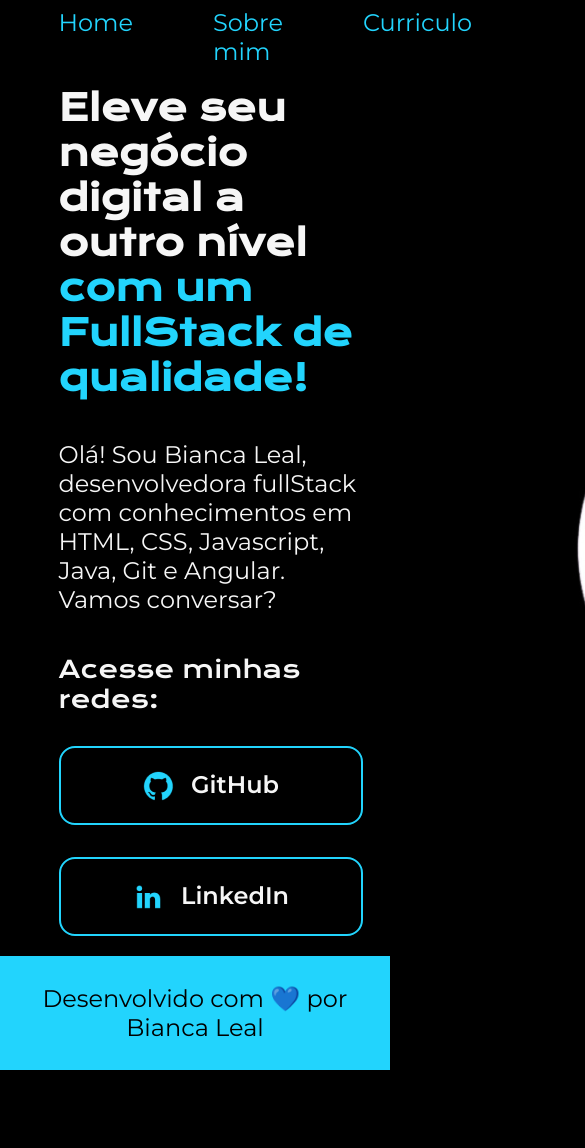
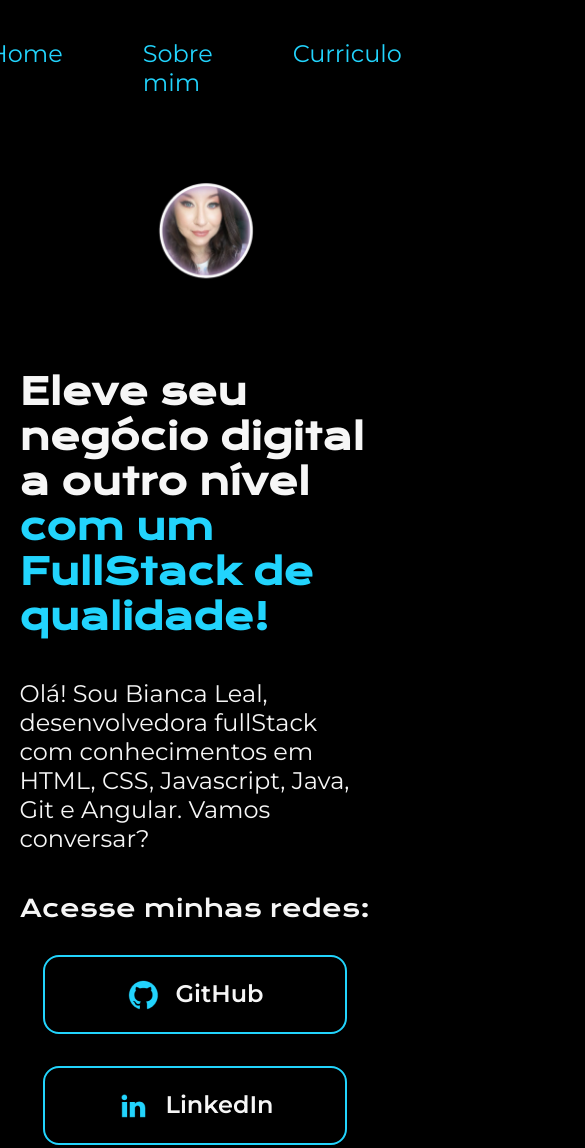
Before and after one commit to Bianca-Leal/portfolio-bianca, a plain HTML site: page index.html in a window 390 px wide. Shown: the top 1148 px of the page, 585 px wide, since content can reach past the window. Before the commit the page ends 1070 px from the top, so only its background shows below. Drawn offline with nearby package versions, Linux system fonts and the light colour scheme.

Commit message:
responsividade

```diff
--- a/index.html
+++ b/index.html
@@ -22,17 +22,17 @@
             <p class="apresentacao__conteudo__texto" id="portfolio">Olá! Sou Bianca Leal, desenvolvedora fullStack com conhecimentos em HTML, CSS, Javascript, Java, Git e Angular. Vamos conversar?</p>
             <div class="apresentacao__links">
                 <h2 class="apresentacao-links-subtitulo">Acesse minhas redes: </h2>
-                <a class="apresentacao__links__link" href="https://github.com/Bianca-Leal" target="_blank">
+                <a class="apresentacao__links__navegacao" href="https://github.com/Bianca-Leal" target="_blank">
                    <img src="assets/github.png" alt="icone github">
                     GitHub
                 </a>
-                <a class="apresentacao__links__link" href="https://www.linkedin.com/in/bianca-leall" target="_blank">
+                <a class="apresentacao__links__navegacao" href="https://www.linkedin.com/in/bianca-leall" target="_blank">
                     <img src="assets/linkedin.png" alt="icone linkedin">
                     LinkedIn
                 </a>
             </div>
         </section>
-        <img class="apresentacao__foto__perfil" src="assets/perfil.png" alt="Foto da Bianca Leal">
+        <img class="apresentacao__imagem" src="assets/perfil.png" alt="Foto da Bianca Leal">
    </main>
 
    <footer class="rodape">
--- a/styles/style.css
+++ b/styles/style.css
@@ -37,7 +37,7 @@ body {
 .cabecalho__menu__link {
   font-family: var(--fonte-secundaria);
   font-size: 24px;
-  font-weight: 600px;
+  font-weight: 1.5rem;
   color: var(--cor-terciaria);
   text-decoration: none;
 }
@@ -47,16 +47,17 @@ body {
   display: flex;
   align-items: center;
   justify-content: space-between;
+  gap: 82px;
 }
 .apresentacao__conteudo {
-  width: 615px;
+  width: 50%;
   display: flex;
   flex-direction: column;
   gap: 40px;
 }
 
 .apresentacao__conteudo__titulo {
-  font-size: 36px;
+  font-size: 2.25rem;
   font-family: var(--fonte-primaria);
 }
 
@@ -65,7 +66,7 @@ body {
 }
 
 .apresentacao__conteudo__texto {
-  font-size: 24px;
+  font-size: 1.5rem;
   font-family: var(--fonte-secundaria)
 }
 
@@ -80,10 +81,10 @@ body {
 .apresentacao-links-subtitulo {
   font-family: var(--fonte-primaria);
   font-weight: 400;
-  font-size: 24px;
+  font-size: 1.5rem;
 }
 
-.apresentacao__links__link {
+.apresentacao__links__navegacao {
   /* background-color: #22D4FD; */
   padding: 21.5px 0;
   display: flex;
@@ -93,7 +94,7 @@ body {
   width: 300px;
   text-align: center;
   border-radius: 16px;
-  font-size: 24px;
+  font-size: 1.5rem;
   font-weight: 600;
   padding: 21.5px 0;
   text-decoration: none;
@@ -105,13 +106,17 @@ body {
   background-color: var(--cor-hover);
 }
 
+.apresentacao__imagem {
+  width: 50%;
+}
+
 .rodape {
   padding: 28px;
   color: var(--cor-primaria);
   background-color: var(--cor-terciaria);
   text-align: center;
   font-family: var(--fonte-secundaria);
-  font-size: 24px;
+  font-size: 1.5rem;
   font-weight: 400;
 }
 
@@ -123,3 +128,22 @@ body {
   margin: 300px;
   gap: 20px;
 }
+
+@media (max-width: 1200px) {
+  .cabecalho {
+    padding: 10%;
+  }
+
+  .cabecalho__menu {
+    justify-content: center;
+  }
+
+  .apresentacao {
+    flex-direction: column-reverse;
+    padding: 5%;
+  }
+
+  .apresentacao__conteudo {
+    width: auto;
+  }
+}
```
Also changed, not shown: about.html (+1 -1 lines), curriculo.html (+1 -1 lines).
